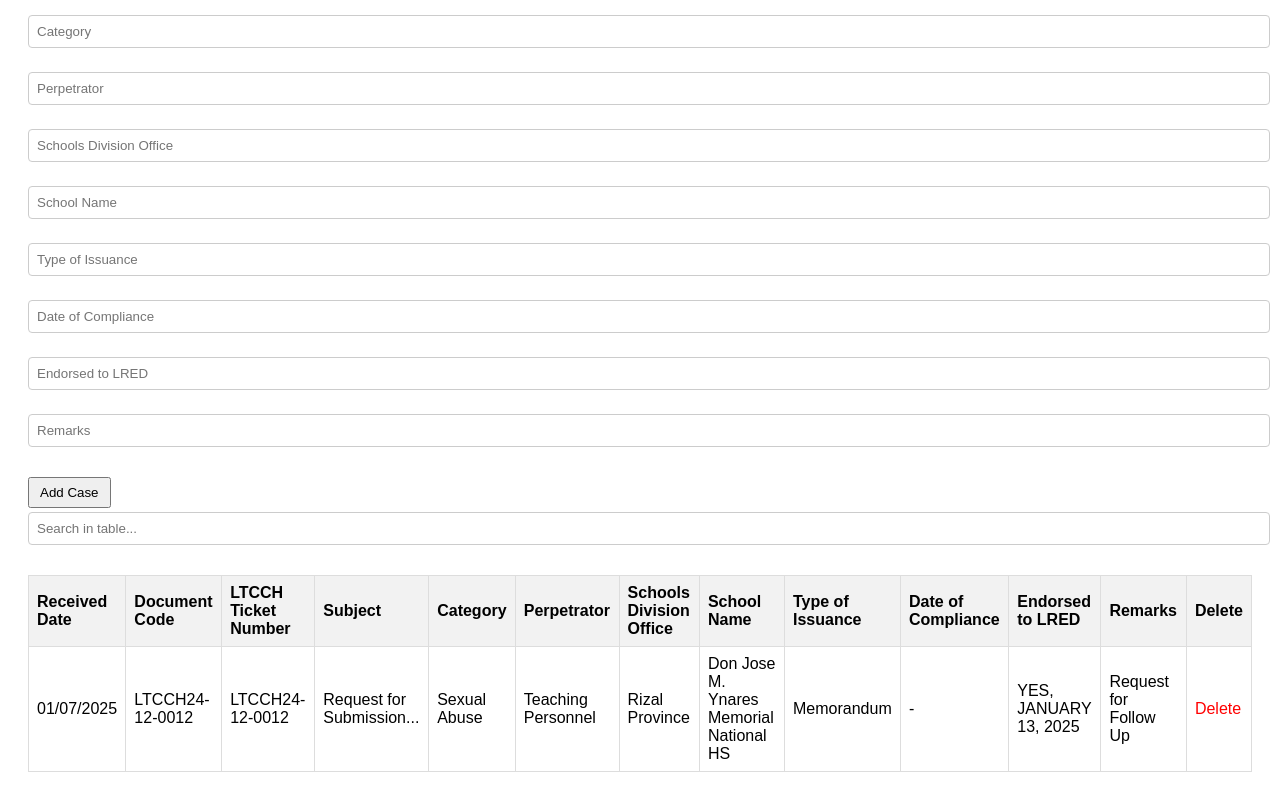
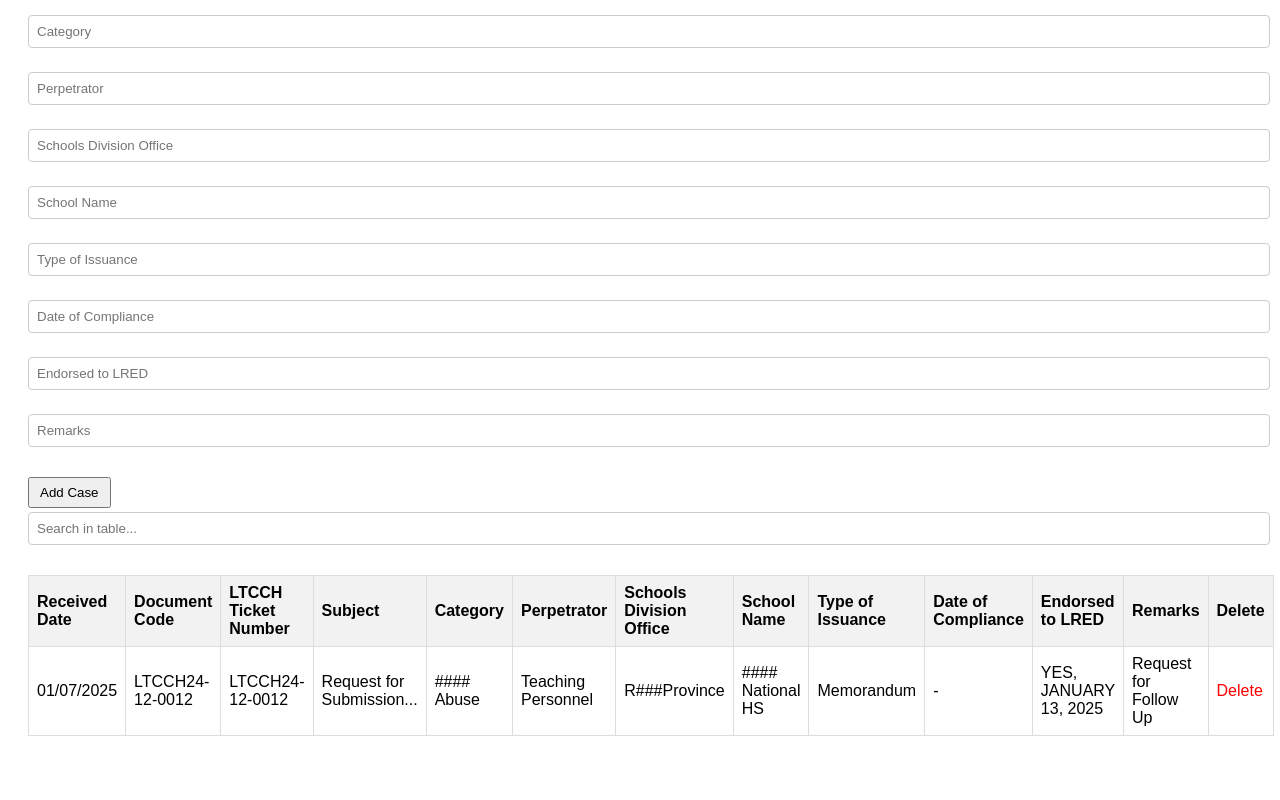
Before and after one commit to rodelellora/ltcch-cases, a plain HTML site: page index.html in a window 1280 px wide. Shown: the part 366-1166 px from the top of the page. After the commit the page ends 1130 px from the top, so only its background shows below. Drawn offline with Linux system fonts and the light colour scheme.

Commit message:
Update index.html

```diff
--- a/index.html
+++ b/index.html
@@ -66,10 +66,10 @@
         <td>LTCCH24-12-0012</td>
         <td>LTCCH24-12-0012</td>
         <td>Request for Submission...</td>
-        <td>Sexual Abuse</td>
+        <td>#### Abuse</td>
         <td>Teaching Personnel</td>
-        <td>Rizal Province</td>
-        <td>Don Jose M. Ynares Memorial National HS</td>
+        <td>R###Province</td>
+        <td>#### National HS</td>
         <td>Memorandum</td>
         <td>-</td>
         <td>YES, JANUARY 13, 2025</td>
```
